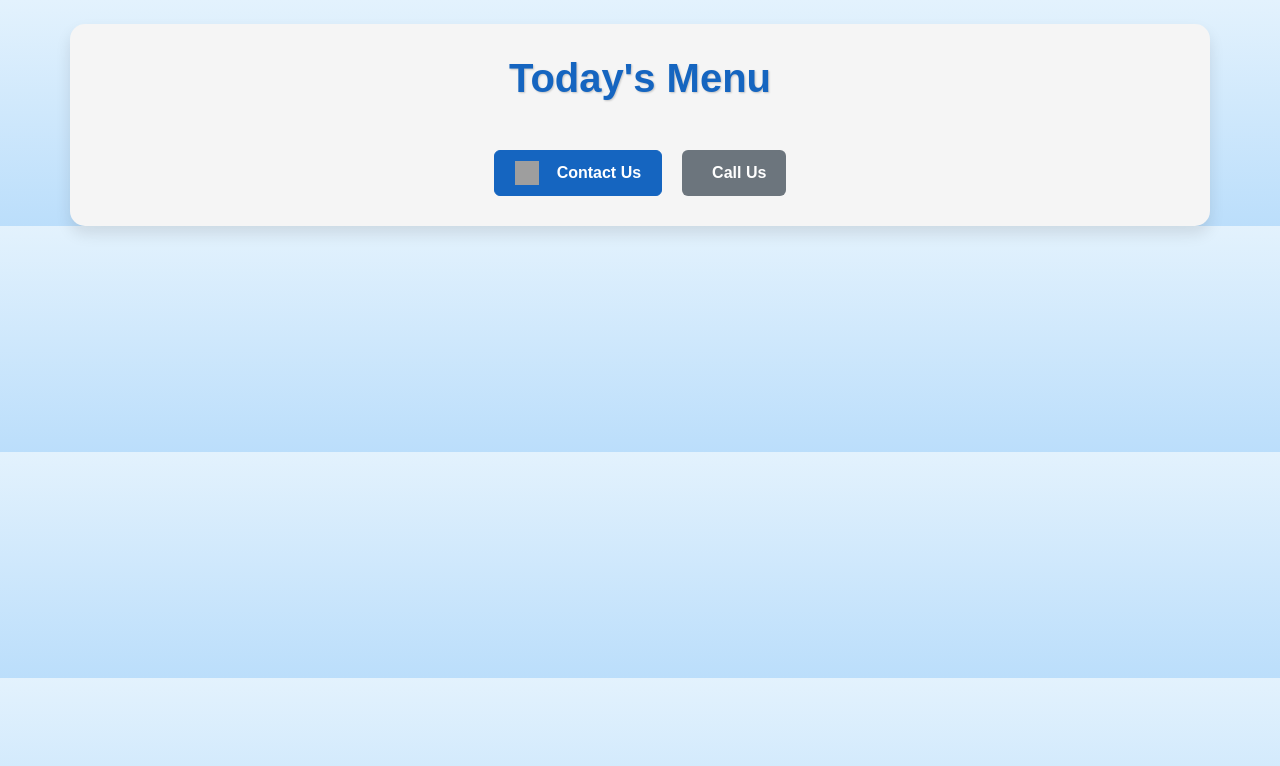
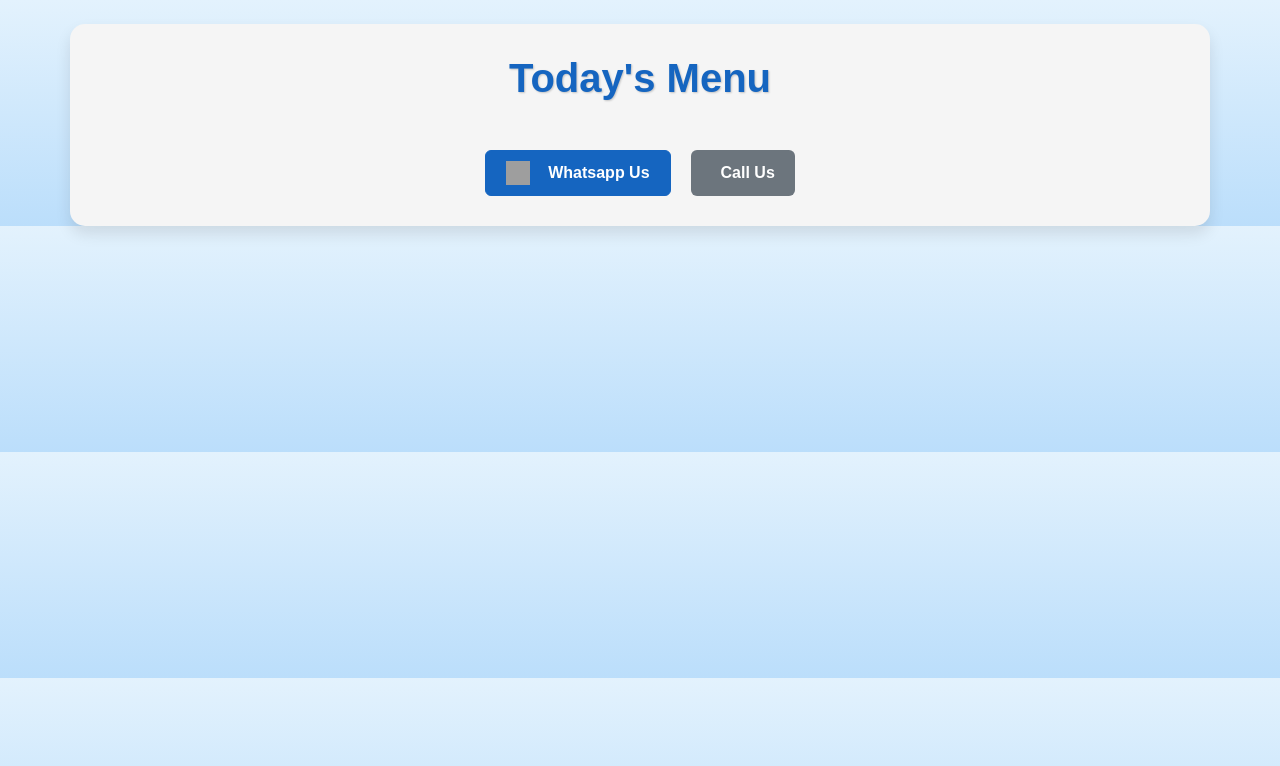
Before and after one commit to foodcanteen/foodmenu, a website: page index.html in a window 1280 px wide. Drawn offline with nearby package versions, Linux system fonts and the light colour scheme; no server answers; grey boxes are pictures that could not be loaded; some icons are missing.

Commit message:
Update index.html

```diff
--- a/index.html
+++ b/index.html
@@ -32,7 +32,7 @@
         <div class="text-center mt-4 contact-buttons">
             <button id="contactButton" class="btn btn-primary btn-lg">
                 <img src="https://upload.wikimedia.org/wikipedia/commons/6/6b/WhatsApp.svg" class="whatsapp-logo" alt="WhatsApp Logo">
-                Contact Us
+                Whatsapp Us
             </button>
             <a href="tel:+129709663" class="btn btn-secondary btn-lg">
                 <i class="bi bi-telephone-fill"></i> Call Us
```
